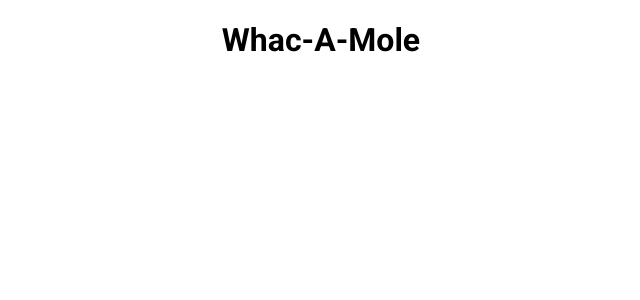
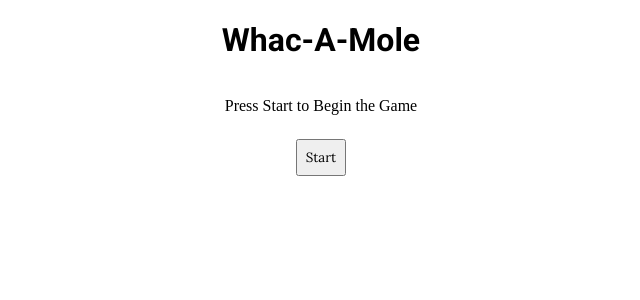
Before and after one commit to seanmcquaid/Whac-A-Mole, a React (Create React App) app in the folder client/: page / in a window 1280 px wide. Shown: the top 300 px of the page, without its empty margins (319-959 px from the left). Built offline with nearby package versions, Linux system fonts and the light colour scheme; the HTML template or start-up script is replaced by a standard one.

Commit message:
set up basic logic in reducer for start/ending a game

```diff
--- a/client/src/containers/Game/GameBoard.tsx
+++ b/client/src/containers/Game/GameBoard.tsx
@@ -1,7 +1,9 @@
 import React from 'react';
+import { useDispatch } from 'react-redux';
 import styled from 'styled-components';
 
 const GameBoard = () => {
+  const dispatch = useDispatch();
   return <GameContainer></GameContainer>;
 };
 
--- a/client/src/containers/Game/index.tsx
+++ b/client/src/containers/Game/index.tsx
@@ -14,7 +14,7 @@
 
   const startGameButtonOnClick = useCallback(() => {
     dispatch(startGame());
-  }, []);
+  }, [dispatch]);
 
   return (
     <PageContainer>
@@ -22,7 +22,7 @@
         <H1>Whac-A-Mole</H1>
       </Header>
       <MainContent>
-        {gameStarted ? (
+        {!gameStarted ? (
           <>
             <P>Press Start to Begin the Game</P>
             <Button onClick={startGameButtonOnClick} name="Start" />
@@ -44,6 +44,11 @@
 
 const Header = styled.header``;
 
-const MainContent = styled.main``;
+const MainContent = styled.main`
+  display: flex;
+  flex-direction: column;
+  justify-content: center;
+  align-items: center;
+`;
 
 export default Game;
--- a/client/src/store/game/actions.ts
+++ b/client/src/store/game/actions.ts
@@ -10,7 +10,6 @@
 };
 
 export const startGame = () => (dispatch: typeof store.dispatch) => {
-  console.log('start game');
   return dispatch({
     type: GameActionTypes.startGame,
   });
```
